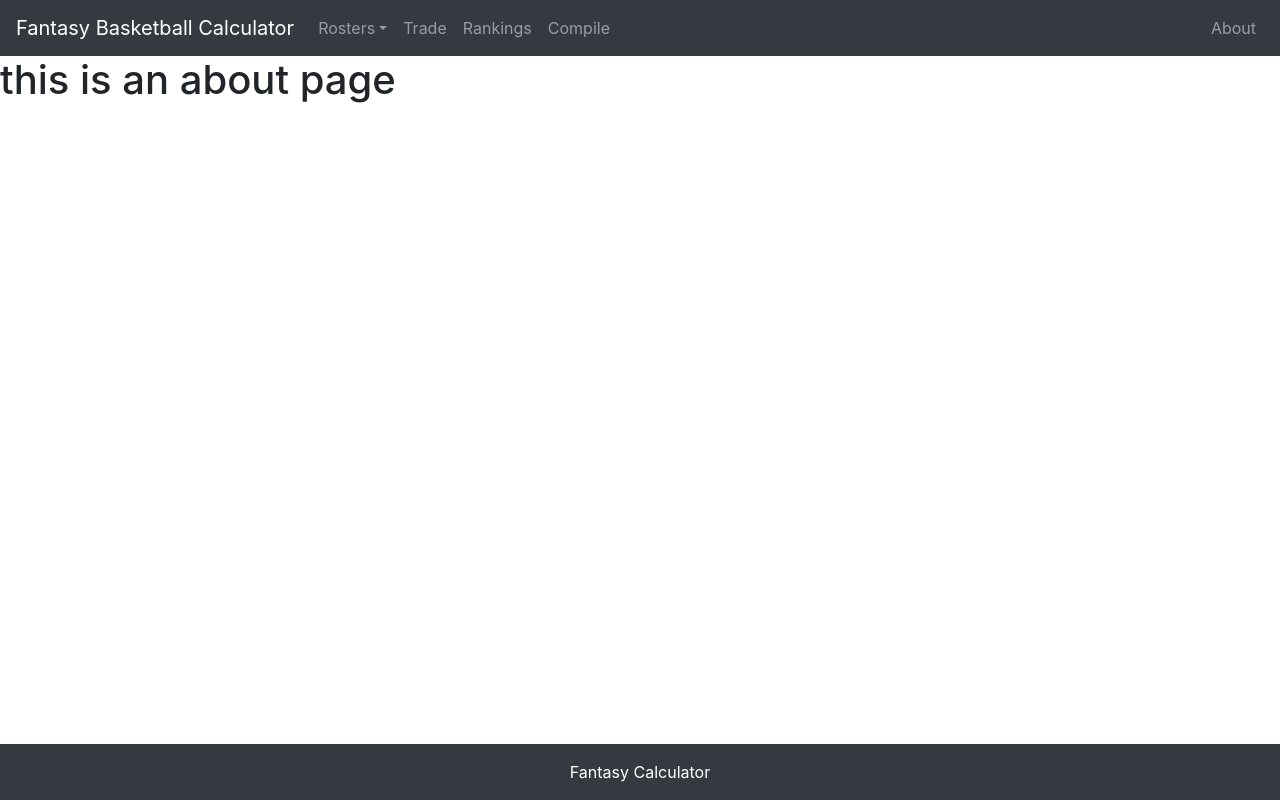
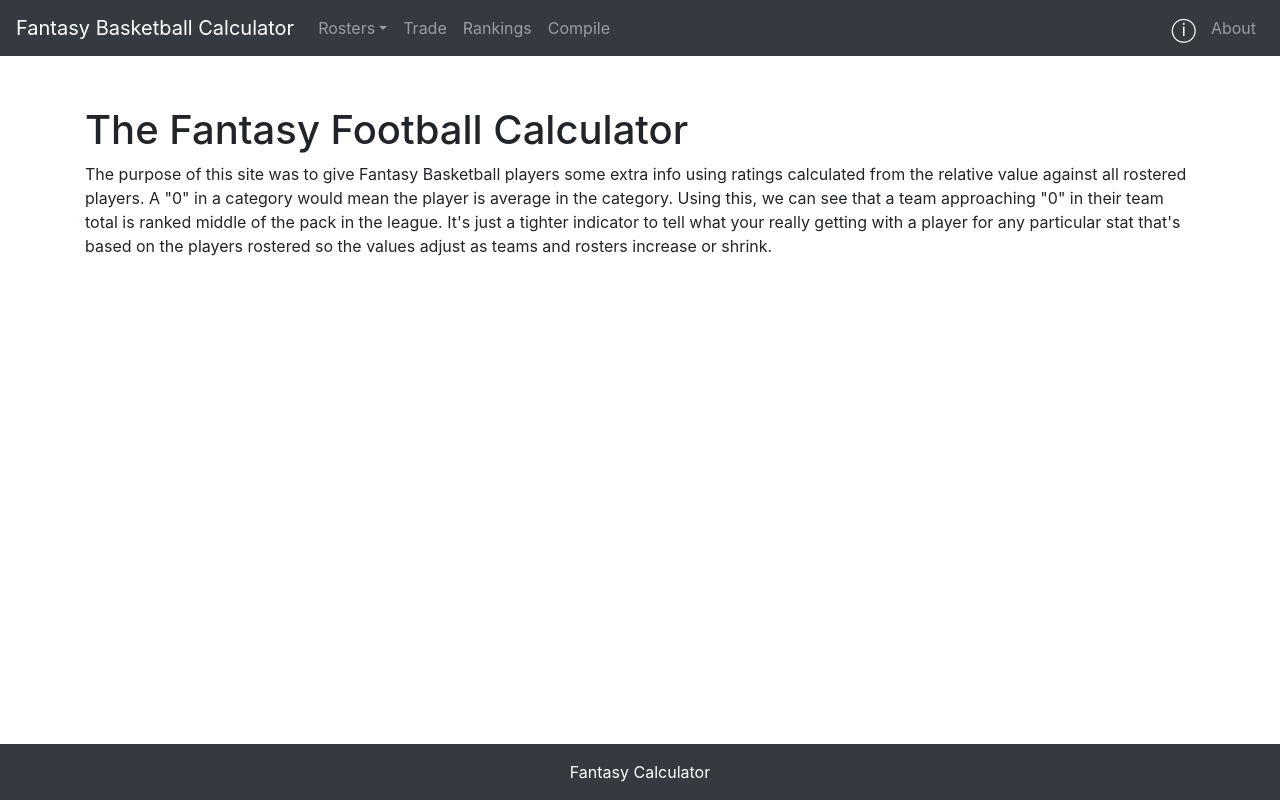
Before and after one commit to WillYip716/fbball_calculator, a React (Create React App) app in the folder frontend/react_app/: page /about in a window 1280 px wide. Built offline with nearby package versions, Linux system fonts and the light colour scheme.

Commit message:
new info button that adjusts for every page and updated about page

```diff
--- a/frontend/react_app/src/components/about.js
+++ b/frontend/react_app/src/components/about.js
@@ -4,8 +4,9 @@ import React from 'react';
 function About(){
 
     return(
-        <div>
-            <h1>this is an about page</h1>
+        <div className="container">
+            <h1>The Fantasy Football Calculator</h1>
+            <p>The purpose of this site was to give Fantasy Basketball players some extra info using ratings calculated from the relative value against all rostered players. A "0" in a category would mean the player is average in the category. Using this, we can see that a team approaching "0" in their team total is ranked middle of the pack in the league. It's just a tighter indicator to tell what your really getting with a player for any particular stat that's based on the players rostered so the values adjust as teams and rosters increase or shrink.</p>
         </div>
 
     )
--- a/frontend/react_app/src/components/home.js
+++ b/frontend/react_app/src/components/home.js
@@ -481,7 +481,7 @@ class Home extends Component {
                 }
             </div>
           </div>
-          :<h3>no data yet</h3>
+          :<div/>
         }
       </div>
     );
--- a/frontend/react_app/src/components/leaguecompiler.js
+++ b/frontend/react_app/src/components/leaguecompiler.js
@@ -4,8 +4,6 @@ import { Form,Button } from "react-bootstrap";
 import { compile } from "../redux/actions";
 import { useDispatch } from "react-redux";
 import { useHistory } from 'react-router-dom';
-import Popover from 'react-bootstrap/Popover'
-import OverlayTrigger from 'react-bootstrap/OverlayTrigger'
 
 function LeagueCompiler(){
 
@@ -42,28 +40,13 @@ function LeagueCompiler(){
         //console.log(outarr)
     }
 
-    const popover = (
-        <Popover id="popover-basic">
-          <Popover.Title as="h3">Compile Yahoo League</Popover.Title>
-          <Popover.Content>
-            Head over to the rosters page under the "league" drop down in your league. Simply copy all the content (ctrl + a => ctrl + c) and paste into the box below
-          </Popover.Content>
-        </Popover>
-    );
 
 
 
 
     return (
       <div className="container">
-        <div style={{display:"flex",marginBottom:"1rem"}}>
-            <h3 style={{display:"inline-block",marginRight:"auto"}}>Compile League</h3>
-            <OverlayTrigger trigger="click" placement="left" overlay={popover}>
-                <Button className="info">&#9432;</Button>
-            </OverlayTrigger>
-        </div>
-
-
+          <h3 style={{display:"inline-block",marginRight:"auto"}}>Compile League</h3>
           <Form onSubmit={handleSubmit} style={{textAlign:"center", margin:"auto"}}role="form">
               <textarea style={{width: "100%",margin:"auto", height: "500px"}} value={textarea} onChange={handleChange} />
               <br/>
@@ -77,9 +60,3 @@ function LeagueCompiler(){
 
 
   export default LeagueCompiler;
-
-
-  /*export default connect(
-    null,
-    { compile }
-  )(LeagueCompiler);*/
--- a/frontend/react_app/src/components/navbar.js
+++ b/frontend/react_app/src/components/navbar.js
@@ -1,13 +1,71 @@
 import React from 'react';
 import {Navbar, Nav, NavDropdown} from 'react-bootstrap';
-import { Link } from 'react-router-dom';
+import { Link,useLocation } from 'react-router-dom';
 import { useSelector } from 'react-redux'
+import Popover from 'react-bootstrap/Popover'
+import OverlayTrigger from 'react-bootstrap/OverlayTrigger'
+import { Button } from "react-bootstrap";
 
 
 function NavbarComp(){
 
     const teams = useSelector(state => state.comp.teams)
+    const location = useLocation();
 
+    const info = () => {
+        let input = location.pathname.substring(1);
+        if(input.indexOf("team")>-1){
+            input = "team";
+        }
+        switch(input) {
+            case 'compile':
+                return 'Head over to the rosters page under the "league" drop down in your league. Simply copy all the content (ctrl + a => ctrl + c) and paste into the box below';
+            case 'trade':
+                return "Pick a rostered player on the left panel. The site will grab the team of the player that's rostered to so that you can add more players to trade away. The right panel will be populated with all the remaining players from the FA pool and other rosters. Click the Trade button to finalize at least one player is added to each panel. The color coding denotes an estimate on how how much your stats will increase or decrease relative to other teams based on the trade.";
+            case 'rankings':
+                return '"Team Average" tab shows the combined per game average of the roster.\n"Team Total Ratings" is the combined ratings for the roster.\n"Team Ranks" is the teams stats ranking relative to other teams in the league where 1 is the best and 12 is the worst in a particular category. The total for "Team Ranks" is just the total of all the ranks which basically means the lower the number the better the team is overall.';
+            case 'rosters':
+                return "This page lists all the teams and there rosters and is a quick way to look up which player is rostered to which team";
+            case 'team':
+                return 'The "Team Summary" table gives a quick overview of the team. In the "Totals" column for the team summary table, the lower the better for "Team Avg Rank" and the higher the better for "Total Team Rating".\n"Advanced Analysis" will give recommendations for a given team. Focus stats are stats that the team ranks highly in and based on those stats there will be recommendations for "Perfect","Great","Good", and "Specialist" players that have varying amount of stats that match the team. "Players to trade away" are players that may not match well enough with the team.\nThe "Roster" panel will show the players currently rostered on the team and can toggle between avgs and ratings and also allows filtering for stats.' ;
+            default:
+                return "Toggle between avg and ratings to change the settings for the tables. Under ratings, you can filter out categories to calculate based on desired stats. The different positions toggle not only the players but give a relative rating based on all rostered players for that position. IE, a center will have higher assists ratings when filtered against other centers because the averages for the group would be lower.";
+        }
+    }
+
+    const infotitle = () => {
+        let input = location.pathname.substring(1);
+        if(input.indexOf("team")>-1){
+            input = "team";
+        }
+        switch(input) {
+            case 'compile':
+                return 'Compile League';
+            case 'trade':
+                return "Trade";
+            case 'rankings':
+                return "Rankings";
+            case 'rosters':
+                return "Rosters";
+            case 'team':
+                return "Team";
+            default:
+                return 'Fantasy Football Calculator';
+        }
+    }
+
+    const popover = (
+        <Popover id="popover-basic">
+          <Popover.Title as="h3">{infotitle()}</Popover.Title>
+          <Popover.Content>
+                {info().split("\n").map((item,index) => (
+                    <p key={"info" + index}>{item}</p>
+                ))}
+          </Popover.Content>
+        </Popover>
+    );
+
+    //<a href="/" onClick={info} style={{color:"white",fontSize:"1.5rem"}}>&#9432;</a>
     return(
         <Navbar collapseOnSelect expand="lg" bg="dark" variant="dark">
             <Navbar.Brand as={Link} to="/">Fantasy Basketball Calculator</Navbar.Brand>
@@ -26,6 +84,9 @@ function NavbarComp(){
                 <Nav.Link as={Link} to="/compile">Compile</Nav.Link>
             </Nav>
             <Nav>
+                <OverlayTrigger trigger="click" placement="left" overlay={popover}>
+                    <Button className="info">&#9432;</Button>
+                </OverlayTrigger>
                 <Nav.Link as={Link} to="/about">About</Nav.Link>
             </Nav>
         </Navbar>
--- a/frontend/react_app/src/index.css
+++ b/frontend/react_app/src/index.css
@@ -52,9 +52,9 @@ footer{
 
 .info{
     font-size: 24px;
-    border-color: white !important;
-    color: gray !important;
-    background-color: white !important;
+    color: white !important;
+    border-color: #343a40 !important;
+    background-color: #343a40 !important;
 }
 
 .dropdown-item{
@@ -71,3 +71,7 @@ footer{
     display: inline-block;
     width: 50%;
 }
+
+a:hover {
+    text-decoration: none;
+}
```
